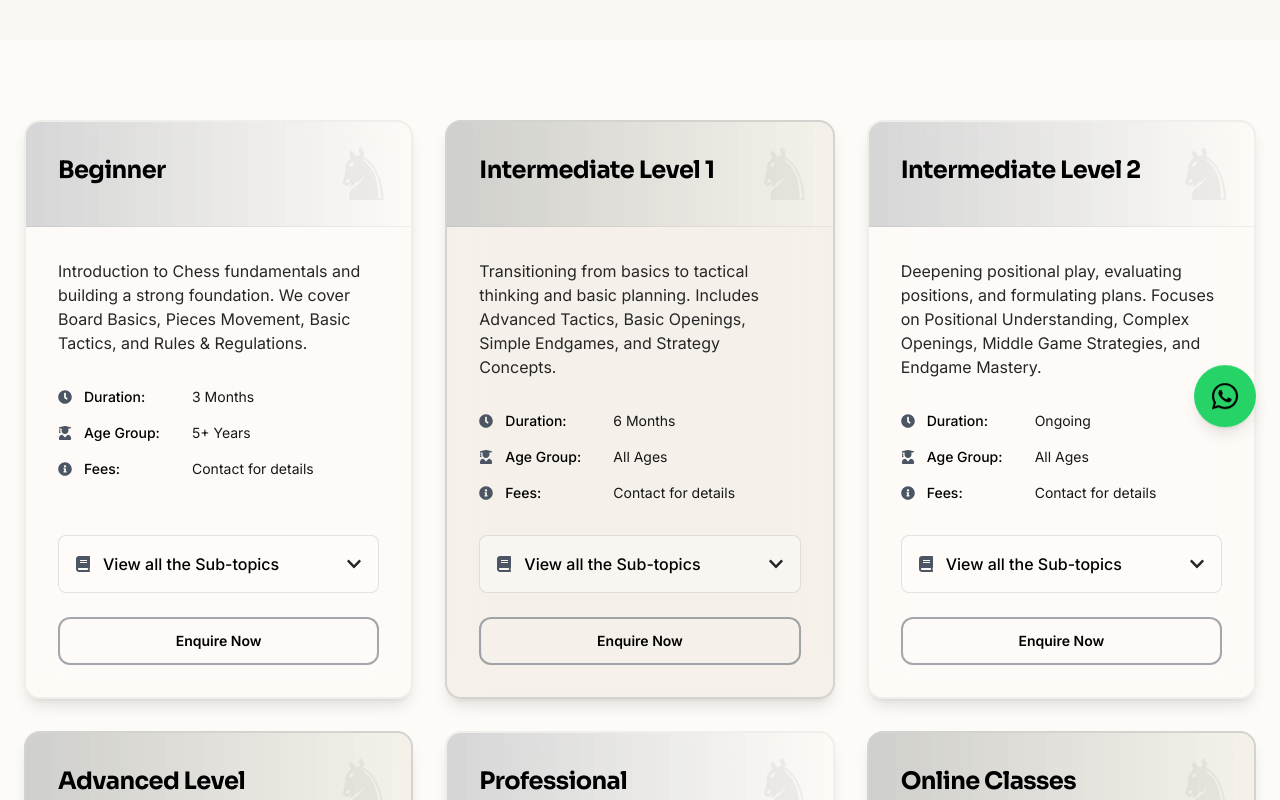
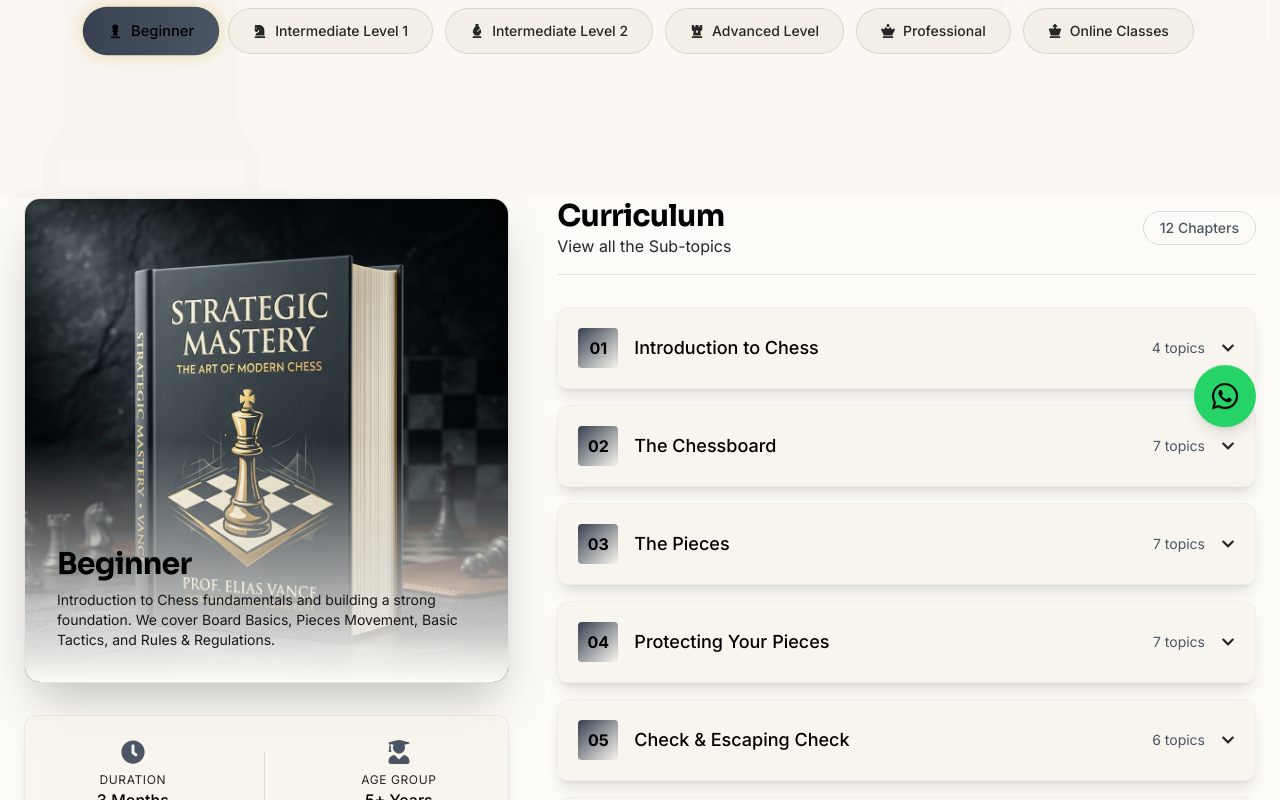
Before and after one commit to askme4tech/checkmate-chess, a React (Vite) app: page /courses in a window 1280 px wide. Shown: the part 340-1140 px from the top of the page. Built offline with nearby package versions, Linux system fonts and the light colour scheme.

Commit message:
feat: redesign courses to WCA-style tabbed layout

```diff
--- a/src/pages/Courses.tsx
+++ b/src/pages/Courses.tsx
@@ -4,9 +4,13 @@ import { motion, AnimatePresence } from 'framer-motion';
 import { siteConfig } from '../config/site';
 import PageTransition from '../components/PageTransition';
 import SEO from '../components/SEO';
-import { FaClock, FaUserGraduate, FaInfoCircle, FaChevronDown, FaBook } from 'react-icons/fa';
+import { FaClock, FaUserGraduate, FaInfoCircle, FaChevronDown, FaBook, FaChessPawn, FaChessKnight, FaChessBishop, FaChessRook, FaChessQueen, FaChessKing } from 'react-icons/fa';
 
 export default function Courses() {
+  const [activeCourseId, setActiveCourseId] = useState(siteConfig.courses[0].id);
+
+  const activeCourse = siteConfig.courses.find(c => c.id === activeCourseId) || siteConfig.courses[0];
+
   const courseSchema = {
     "@context": "https://schema.org",
     "@type": "ItemList",
@@ -25,127 +29,185 @@ export default function Courses() {
     }))
   };
 
+  const getIconForCourse = (id: string) => {
+    switch (id) {
+      case 'beginner': return <FaChessPawn />;
+      case 'intermediate-1': return <FaChessKnight />;
+      case 'intermediate-2': return <FaChessBishop />;
+      case 'advanced': return <FaChessRook />;
+      case 'professional': return <FaChessQueen />;
+      default: return <FaChessKing />;
+    }
+  };
+
   return (
     <PageTransition>
       <SEO
-        title="Chess Courses"
-        description="Explore our chess courses for beginners, intermediate, and advanced players. We offer regular, weekend, and online classes."
+        title="Chess Programs & Curriculum"
+        description="Explore our highly structured chess programs for all levels. From Foundation to Champion, master the game with Checkmate Chess Academy."
         schema={courseSchema}
       />
 
-      <section className="py-20 bg-dark-800/30 text-center">
-        <div className="container mx-auto px-4 md:px-6">
-          <h1 className="text-4xl md:text-6xl font-serif font-bold text-white mb-6">Our Courses</h1>
-          <p className="text-xl text-gray-400 max-w-2xl mx-auto">
-            Structured learning programs designed to take you from a beginner to an advanced tournament player.
+      <section className="py-20 bg-dark-800/30 text-center relative overflow-hidden">
+        {/* Background Decorative Elements */}
+        <div className="absolute top-0 left-0 w-full h-full overflow-hidden pointer-events-none z-0">
+           <div className="absolute top-[-10%] left-[-5%] text-[30rem] text-white/5 opacity-30 select-none">♜</div>
+           <div className="absolute bottom-[-20%] right-[-10%] text-[40rem] text-gold-500/5 opacity-20 select-none">♚</div>
+        </div>
+
+        <div className="container mx-auto px-4 md:px-6 relative z-10">
+          <h1 className="text-4xl md:text-6xl font-serif font-bold text-white mb-6">Our Programs</h1>
+          <p className="text-xl text-gray-400 max-w-2xl mx-auto mb-12">
+            Structured learning designed to take you from a beginner to an advanced tournament player.
           </p>
+
+          {/* Tabs Navigation */}
+          <div className="flex flex-wrap justify-center gap-3 mb-16">
+            {siteConfig.courses.map((course) => {
+              const isActive = activeCourseId === course.id;
+              return (
+                <button
+                  key={course.id}
+                  onClick={() => setActiveCourseId(course.id)}
+                  className={`flex items-center gap-2 px-6 py-3 rounded-full text-sm font-medium transition-all duration-300 ${
+                    isActive
+                      ? 'bg-gradient-to-r from-gold-600 to-gold-500 text-white shadow-[0_0_15px_rgba(212,175,55,0.4)] scale-105'
+                      : 'bg-dark-800 text-gray-400 hover:text-white hover:bg-dark-700 border border-white/10'
+                  }`}
+                >
+                  {getIconForCourse(course.id)}
+                  {course.title}
+                </button>
+              );
+            })}
+          </div>
         </div>
       </section>
 
-      <section className="py-20">
+      {/* Course Details Content */}
+      <section className="pb-24">
         <div className="container mx-auto px-4 md:px-6">
-          <div className="grid grid-cols-1 md:grid-cols-2 lg:grid-cols-3 gap-8">
-            {siteConfig.courses.map((course, index) => (
-              <CourseCard key={course.id} course={course} index={index} />
+          <AnimatePresence mode="wait">
+            <motion.div
+              key={activeCourseId}
+              initial={{ opacity: 0, y: 20 }}
+              animate={{ opacity: 1, y: 0 }}
+              exit={{ opacity: 0, y: -20 }}
+              transition={{ duration: 0.4 }}
+              className="grid grid-cols-1 lg:grid-cols-12 gap-12 items-start"
+            >
+              {/* Left Column: Image & Meta */}
+              <div className="lg:col-span-5 space-y-8">
+                <div className="relative rounded-2xl overflow-hidden border border-white/10 shadow-2xl bg-dark-900 group">
+                  <div className="absolute inset-0 bg-gradient-to-t from-dark-900 via-transparent to-transparent z-10" />
+                  <img
+                    src="/course_book.png"
+                    alt={`${activeCourse.title} Curriculum`}
+                    className="w-full h-auto object-cover transform group-hover:scale-105 transition-transform duration-700"
+                  />
+                  <div className="absolute bottom-0 left-0 w-full p-8 z-20">
+                    <h2 className="text-3xl font-serif font-bold text-white mb-2">{activeCourse.title}</h2>
+                    <p className="text-gray-300 text-sm">{activeCourse.description}</p>
+                  </div>
+                </div>
+
+                {/* Course Meta Info */}
+                <div className="glass-card p-6 border border-white/5 bg-dark-800/50 rounded-xl flex justify-around items-center">
+                  <div className="text-center">
+                    <FaClock className="text-gold-500 text-2xl mx-auto mb-2" />
+                    <p className="text-xs text-gray-400 uppercase tracking-wider">Duration</p>
+                    <p className="text-white font-medium">{activeCourse.duration}</p>
+                  </div>
+                  <div className="w-px h-12 bg-white/10"></div>
+                  <div className="text-center">
+                    <FaUserGraduate className="text-gold-500 text-2xl mx-auto mb-2" />
+                    <p className="text-xs text-gray-400 uppercase tracking-wider">Age Group</p>
+                    <p className="text-white font-medium">{activeCourse.ageGroup}</p>
+                  </div>
+                </div>
+
+                <Link to="/contact" className="btn-primary w-full block text-center py-4 text-lg">
+                  Enquire Now
+                </Link>
+              </div>
+
+              {/* Right Column: Curriculum Accordion */}
+              <div className="lg:col-span-7">
+                <div className="flex items-center justify-between mb-8 border-b border-white/10 pb-4">
+                  <div>
+                    <h2 className="text-3xl font-serif font-bold text-white">Curriculum</h2>
+                    <p className="text-gray-400">View all the Sub-topics</p>
+                  </div>
+                  <div className="px-4 py-1.5 rounded-full bg-gold-900/30 text-gold-500 text-sm font-medium border border-gold-500/20">
+                    {activeCourse.chapters?.length || 0} Chapters
+                  </div>
+                </div>
+
+                {(!activeCourse.chapters || activeCourse.chapters.length === 0) ? (
+                  <div className="p-8 text-center border border-white/5 bg-dark-800/30 rounded-xl">
+                    <FaBook className="text-4xl text-gray-600 mx-auto mb-4" />
+                    <h3 className="text-xl text-gray-300 font-medium mb-2">Curriculum Updating</h3>
+                    <p className="text-gray-500">The detailed curriculum for this level is currently being updated. Please check back soon or contact us for details.</p>
+                  </div>
+                ) : (
+                  <div className="space-y-4">
+                    {activeCourse.chapters.map((chapter, index) => (
+                      <ChapterAccordion key={index} chapter={chapter} index={index} />
                     ))}
                   </div>
+                )}
+              </div>
+            </motion.div>
+          </AnimatePresence>
         </div>
       </section>
     </PageTransition>
   );
 }
 
-function CourseCard({ course, index }: { course: any, index: number }) {
-  const [isCurriculumExpanded, setIsCurriculumExpanded] = useState(false);
-  const [expandedChapter, setExpandedChapter] = useState<number | null>(null);
+function ChapterAccordion({ chapter, index }: { chapter: any, index: number }) {
+  const [isOpen, setIsOpen] = useState(false);
+
+  // Extract chapter number from title (e.g., "01 Introduction" -> "01", "Introduction")
+  const match = chapter.title.match(/^(\d+)\s*(.*)/);
+  const chapterNumber = match ? match[1] : (index + 1).toString().padStart(2, '0');
+  const chapterTitle = match ? match[2] : chapter.title;
 
   return (
-    <motion.div
-      initial="hidden"
-      whileInView="show"
-      viewport={{ once: true, margin: "-50px" }}
-      variants={{
-        hidden: { opacity: 0, y: 30 },
-        show: {
-          opacity: 1,
-          y: 0,
-          transition: { delay: index * 0.1, duration: 0.5, staggerChildren: 0.15, delayChildren: index * 0.1 + 0.3 }
-        }
-      }}
-      className={`glass-card flex flex-col h-full overflow-hidden group border-2 ${index % 2 === 1 ? 'bg-dark-800/80 border-gold-500/20' : 'bg-dark-900/60 border-white/5'}`}
+    <div className="border border-white/5 rounded-xl bg-dark-900 overflow-hidden shadow-lg transition-all duration-300 hover:border-gold-500/30">
+      <button
+        onClick={() => setIsOpen(!isOpen)}
+        className="w-full flex items-center justify-between p-4 md:p-5 text-left bg-dark-800/50 hover:bg-dark-800 transition-colors"
       >
-      <div className="bg-gradient-to-r from-gold-600/20 to-transparent p-8 border-b border-white/5 relative shrink-0">
-        <h2 className="text-2xl font-serif font-bold text-white mb-2 relative z-10">{course.title}</h2>
-        <div className="absolute top-0 right-0 p-4 text-7xl text-white/5 group-hover:scale-110 transition-transform duration-500">
-          ♞
+        <div className="flex items-center gap-4">
+          <div className="w-10 h-10 rounded bg-gradient-to-br from-gold-600 to-gold-800 flex items-center justify-center font-bold text-white shadow-inner">
+            {chapterNumber}
           </div>
+          <span className="text-lg font-medium text-white group-hover:text-gold-400 transition-colors">
+            {chapterTitle}
+          </span>
         </div>
-
-      <div className="p-8 flex-grow flex flex-col">
-        <p className="text-gray-400 mb-8">{course.description}</p>
-
-        <motion.ul className="space-y-4 mb-8">
-          <motion.li variants={{ hidden: { opacity: 0, x: -10 }, show: { opacity: 1, x: 0 } }} className="flex items-center gap-3 text-sm text-gray-300">
-            <FaClock className="text-gold-500 shrink-0" />
-            <span className="font-medium text-white w-24 shrink-0">Duration:</span>
-            {course.duration}
-          </motion.li>
-          <motion.li variants={{ hidden: { opacity: 0, x: -10 }, show: { opacity: 1, x: 0 } }} className="flex items-center gap-3 text-sm text-gray-300">
-            <FaUserGraduate className="text-gold-500 shrink-0" />
-            <span className="font-medium text-white w-24 shrink-0">Age Group:</span>
-            {course.ageGroup}
-          </motion.li>
-          <motion.li variants={{ hidden: { opacity: 0, x: -10 }, show: { opacity: 1, x: 0 } }} className="flex items-center gap-3 text-sm text-gray-300">
-            <FaInfoCircle className="text-gold-500 shrink-0" />
-            <span className="font-medium text-white w-24 shrink-0">Fees:</span>
-            {course.fees}
-          </motion.li>
-        </motion.ul>
-
-        {course.chapters && course.chapters.length > 0 && (
-          <div className="mt-auto mb-6">
-            <button
-              onClick={() => setIsCurriculumExpanded(!isCurriculumExpanded)}
-              className="flex items-center justify-between w-full p-4 bg-dark-900/50 border border-white/10 rounded-lg hover:border-gold-500/50 hover:bg-gold-500/5 transition-all"
-            >
-              <div className="flex items-center gap-3">
-                <FaBook className="text-gold-500" />
-                <span className="font-medium text-white">View all the Sub-topics</span>
+        <div className="flex items-center gap-4 text-sm">
+          <span className="text-gold-500 hidden md:inline-block">
+            {chapter.topics.length} topics
+          </span>
+          <FaChevronDown className={`text-gray-400 transition-transform duration-300 ${isOpen ? 'rotate-180' : ''}`} />
         </div>
-              <FaChevronDown className={`text-gray-400 transition-transform duration-300 ${isCurriculumExpanded ? 'rotate-180' : ''}`} />
       </button>
 
       <AnimatePresence>
-              {isCurriculumExpanded && (
+        {isOpen && (
           <motion.div
             initial={{ height: 0, opacity: 0 }}
             animate={{ height: "auto", opacity: 1 }}
             exit={{ height: 0, opacity: 0 }}
-                  className="overflow-hidden"
+            className="overflow-hidden bg-dark-900/50"
           >
-                  <div className="pt-4 space-y-2">
-                    {course.chapters.map((chapter: any, chapIndex: number) => (
-                      <div key={chapIndex} className="bg-dark-800 rounded border border-white/5 overflow-hidden">
-                        <button
-                          onClick={() => setExpandedChapter(expandedChapter === chapIndex ? null : chapIndex)}
-                          className="w-full p-3 text-left flex justify-between items-center hover:bg-white/5 transition-colors"
-                        >
-                          <span className="text-sm font-medium text-gold-400">{chapter.title}</span>
-                          <FaChevronDown className={`text-xs text-gray-500 transition-transform ${expandedChapter === chapIndex ? 'rotate-180' : ''}`} />
-                        </button>
-
-                        <AnimatePresence>
-                          {expandedChapter === chapIndex && (
-                            <motion.div
-                              initial={{ height: 0 }}
-                              animate={{ height: "auto" }}
-                              exit={{ height: 0 }}
-                              className="overflow-hidden"
-                            >
-                              <ul className="pb-3 px-3 space-y-1">
+            <ul className="p-5 md:pl-[4.5rem] space-y-3">
               {chapter.topics.map((topic: string, topIndex: number) => (
-                                  <li key={topIndex} className="text-xs text-gray-400 pl-4 relative before:content-[''] before:absolute before:left-1.5 before:top-1.5 before:w-1 before:h-1 before:bg-gold-500/50 before:rounded-full">
-                                    {topic}
+                <li key={topIndex} className="flex items-start gap-3 text-gray-300">
+                  <div className="mt-1.5 w-1.5 h-1.5 rounded-full bg-gold-500 shrink-0 shadow-[0_0_5px_rgba(212,175,55,0.8)]" />
+                  <span>{topic}</span>
                 </li>
               ))}
             </ul>
@@ -153,18 +215,5 @@ function CourseCard({ course, index }: { course: any, index: number }) {
         )}
       </AnimatePresence>
     </div>
-                    ))}
-                  </div>
-                </motion.div>
-              )}
-            </AnimatePresence>
-          </div>
-        )}
-
-        <Link to="/contact" className={`btn-secondary w-full text-sm ${(!course.chapters || course.chapters.length === 0) ? 'mt-auto' : ''}`}>
-          Enquire Now
-        </Link>
-      </div>
-    </motion.div>
   );
 }
```
Also changed, not shown: public/course_book.png (added). Lines whose indentation alone changed are shown as unchanged.
